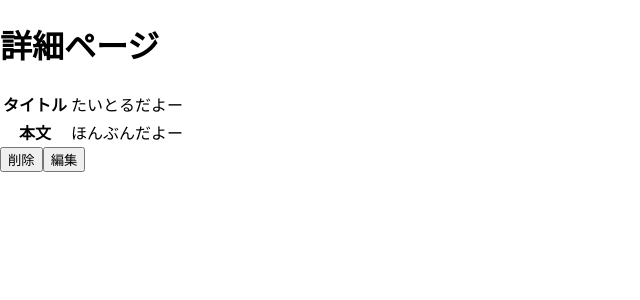
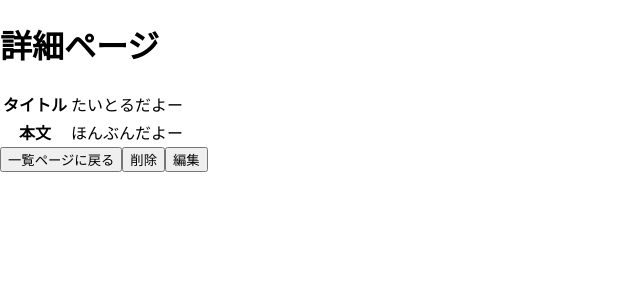
Before and after one commit to koukibuu3/react-memo-app, a React (Create React App) app: page /detail in a window 1280 px wide. Shown: the top 300 px of the page, without its empty margins (0-640 px from the left). Built offline with nearby package versions, Linux system fonts and the light colour scheme.

Commit message:
詳細画面から一覧画面に遷移する #17

```diff
--- a/src/detail/Detail.js
+++ b/src/detail/Detail.js
@@ -21,6 +21,7 @@ class Detail extends React.Component {
             <td>{this.contents.body}</td>
           </tr>
         </table>
+        <Link to="/"><button type="button">一覧ページに戻る</button></Link>
         <button type="button">削除</button>
         <Link to="/edit"><button type="button">編集</button></Link>
       </>
```
